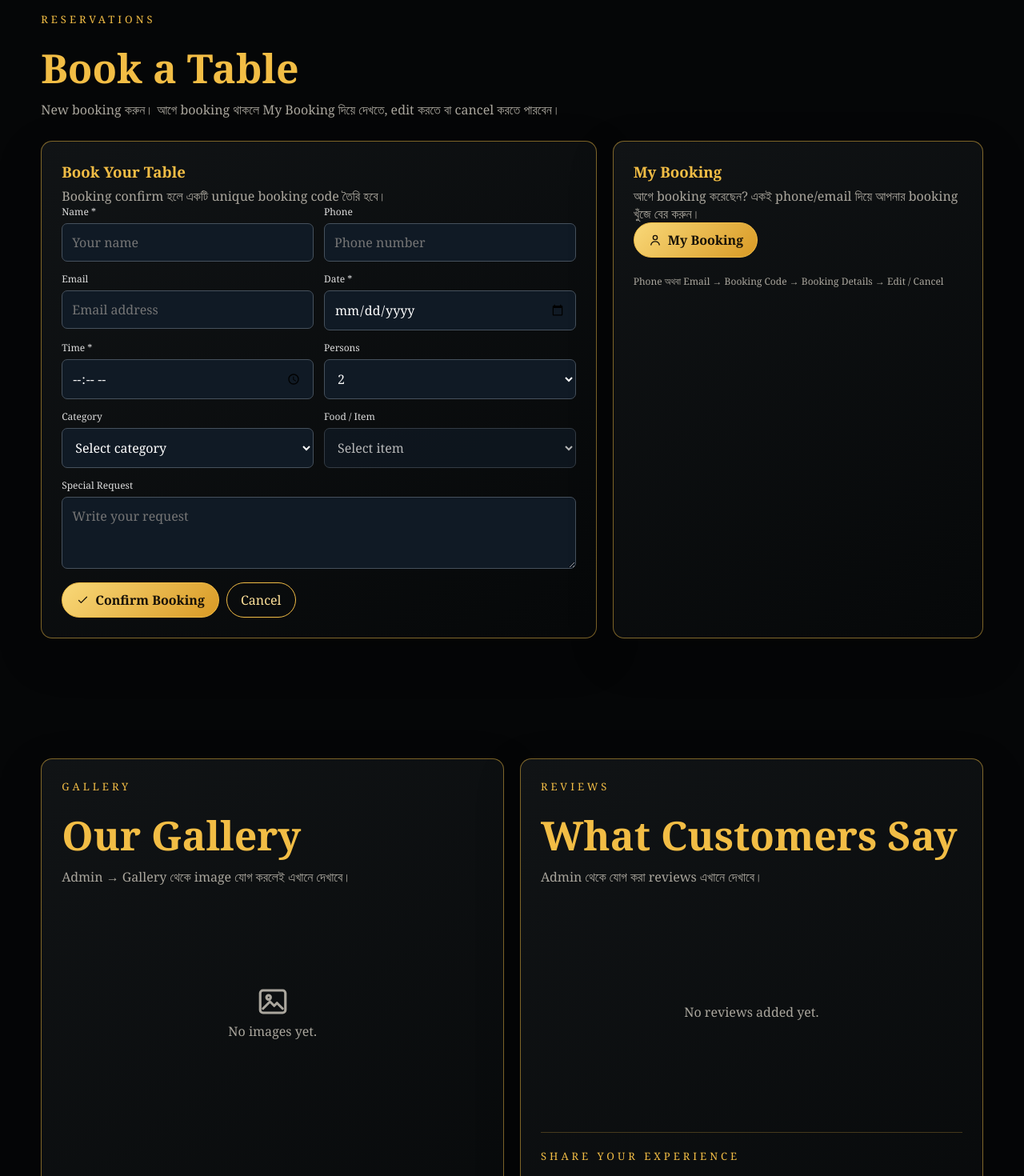
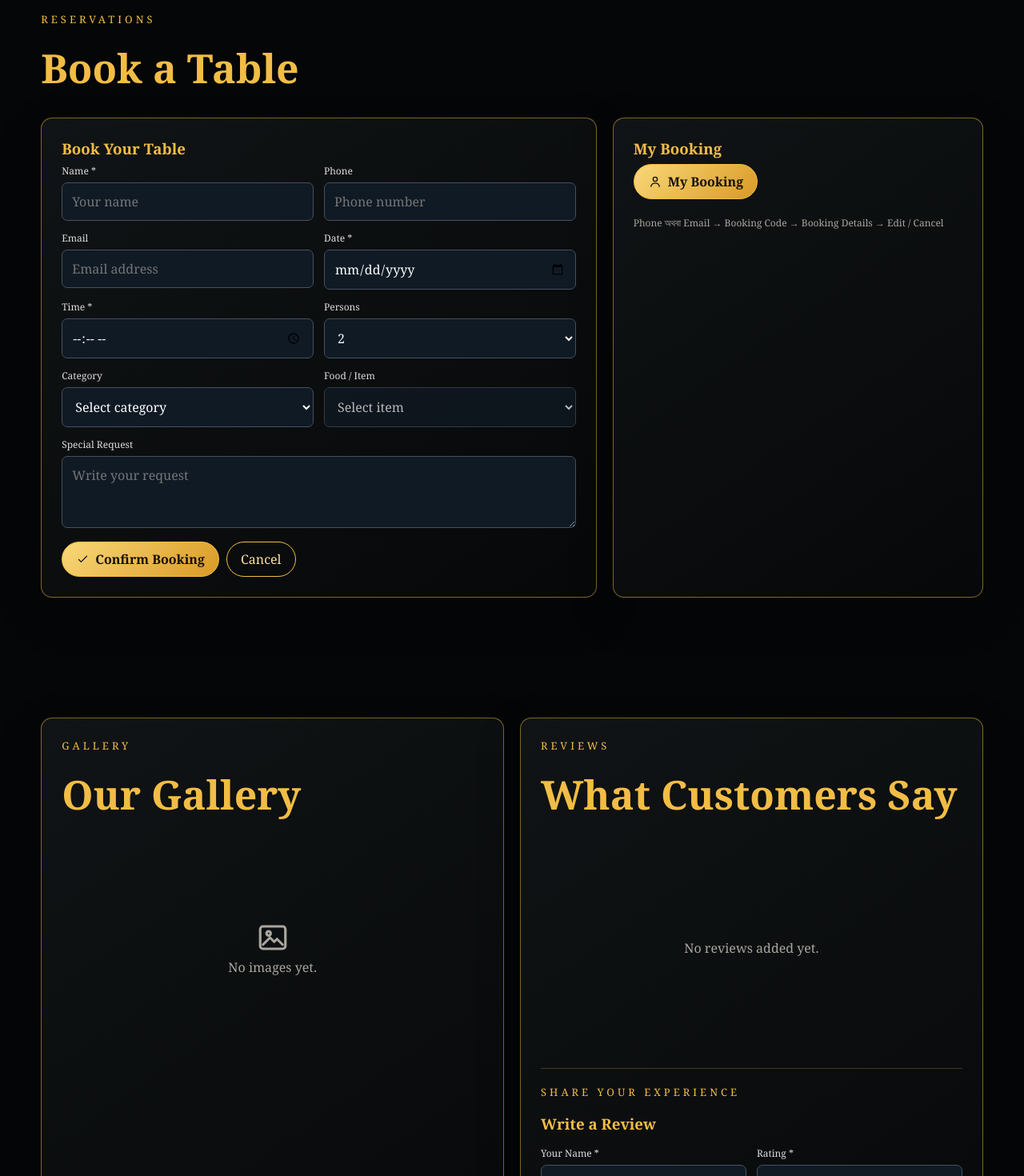
Before and after one commit to nababiristorante-wq/Nababi-Ristorante-, a Next.js app: page / in a window 1280 px wide. Shown: the part 2060-3530 px from the top of the page at 80% size. Built offline with nearby package versions, Linux system fonts and the light colour scheme.

Commit message:
Remove unnecessary booking information paragraphs
Removed multiple paragraphs providing booking instructions and information.

```diff
--- a/app/page.tsx
+++ b/app/page.tsx
@@ -2543,12 +2543,7 @@ a {
     Book a Table
   </h2>
 
-  <p>
-    New booking করুন। আগে
-    booking থাকলে My Booking
-    দিয়ে দেখতে, edit করতে বা
-    cancel করতে পারবেন।
-  </p>
+
 </div>
 
 <div className="booking-grid">
@@ -2562,11 +2557,7 @@ a {
       Book Your Table
     </h3>
 
-    <p>
-      Booking confirm হলে
-      একটি unique booking code
-      তৈরি হবে।
-    </p>
+
 
     <div className="form-grid">
       <div className="field">
@@ -2871,12 +2862,7 @@ a {
       My Booking
     </h3>
 
-    <p>
-      আগে booking করেছেন?
-      একই phone/email দিয়ে
-      আপনার booking খুঁজে
-      বের করুন।
-    </p>
+
 
     <button
       className="gold-btn"
@@ -2930,11 +2916,7 @@ a {
         Our Gallery
       </h2>
 
-      <p>
-        Admin → Gallery থেকে
-        image যোগ করলেই এখানে
-        দেখাবে।
-      </p>
+
     </div>
 
     {gallery.length >
@@ -3011,11 +2993,7 @@ a {
         What Customers Say
       </h2>
 
-      <p>
-        Admin থেকে যোগ করা
-        reviews এখানে
-        দেখাবে।
-      </p>
+
     </div>
 
     {reviews.length >
@@ -3183,11 +3161,7 @@ a {
     Find & Contact Us
   </h2>
 
-  <p>
-    Admin থেকে যে data দেওয়া
-    আছে শুধু সেটাই এখানে
-    দেখাবে।
-  </p>
+
 </div>
 
 <div className="contact-grid">
@@ -3399,12 +3373,7 @@ My Booking
       {lookupStep ===
         "login" && (
         <>
-          <p className="small-note">
-            যে phone number
-            অথবা email দিয়ে
-            booking করেছিলেন
-            সেটি দিন।
-          </p>
+
 
           <div className="field">
             <label>
@@ -3446,12 +3415,7 @@ My Booking
         "code" &&
         foundBooking && (
           <>
-            <p className="small-note">
-              আপনার booking
-              পাওয়া গেছে। এখন
-              আপনার booking
-              code দিন।
-            </p>
+
 
             <div className="code-display">
               {foundBooking.code}
```
